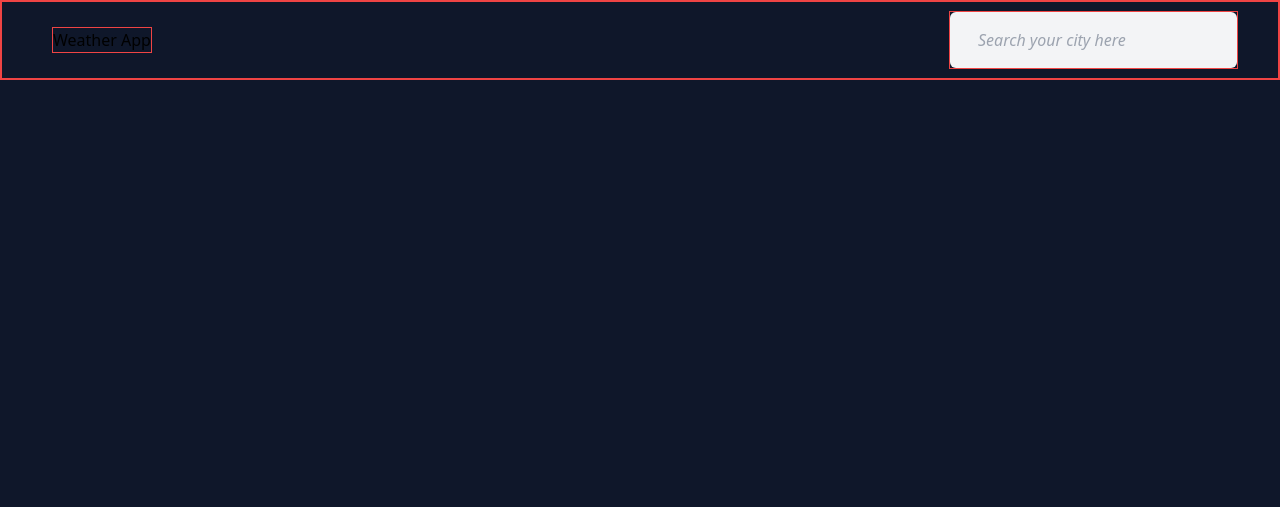
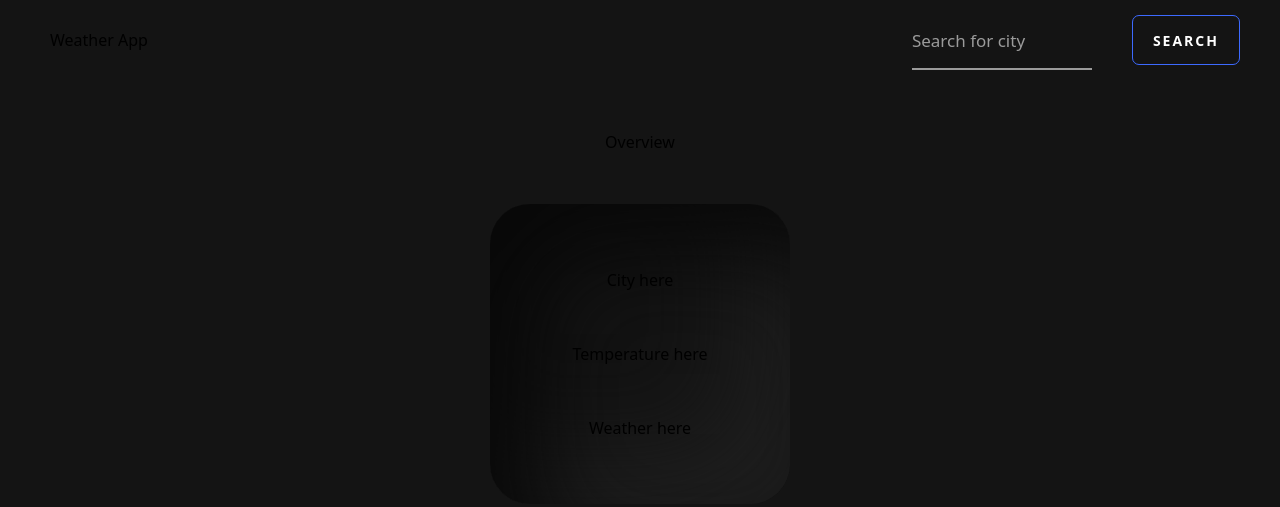
Before and after one commit to MJDevelops/weather_app, a website built with webpack: page index.html in a window 1280 px wide. Built offline with Linux system fonts and the light colour scheme.

Commit message:
Styling for nav and new weather content div

```diff
--- a/index.html
+++ b/index.html
@@ -12,12 +12,24 @@
     <div class="app-name">
       <p>Weather App</p>
     </div>
-    <div class="search">
-      <input type="text" placeholder="Search your city here">
+    <div class="form__group field">
+      <input type="input" class="form__field" placeholder="City" required="">
+      <label for="city" class="form__label">Search for city</label>
     </div>
+    <button class="search-btn">
+      Search
+    </button>
     <div class="dates">
 
     </div>
   </div>
+  <div id="weather">
+    <p class="overview">Overview</p>
+    <div class="weather-card-main">
+      <p class="city">City here</p>
+      <p class="temp">Temperature here</p>
+      <p class="weather">Weather here</p>
+    </div>
+  </div>
 </body>
 </html>
--- a/src/style.css
+++ b/src/style.css
@@ -3,29 +3,189 @@
 @import "tailwindcss/utilities";
 
 body {
-    @apply bg-slate-900;
+    background: #141414;
+    height: 100vh;
 }
 
 #nav {
-    @apply flex border-2 gap-10 border-red-500 h-[10vh] w-[100vw];
+    position: relative;
+    @apply flex gap-10 h-[10vh] w-[100vw];
 }
 
 #nav .app-name {
-    @apply flex self-center border justify-self-center border-red-500 ml-[50px];
+    @apply flex self-center justify-self-center ml-[50px];
 }
 
 #nav .dates {
     @apply flex flex-col;
 }
 
-#nav .search {
-    @apply flex self-center border border-red-500 ml-auto;
+.search-btn {
+    position: relative;
+    padding: 10px 20px;
+    border-radius: 7px;
+    border: 1px solid rgb(61, 106, 255);
+    height: 50px;
+    align-self: center;
+    font-size: 14px;
+    text-transform: uppercase;
+    font-weight: 600;
+    letter-spacing: 2px;
+    background: transparent;
+    color: #fff;
+    overflow: hidden;
+    box-shadow: 0 0 0 0 transparent;
+    -webkit-transition: all 0.2s ease-in;
+    -moz-transition: all 0.2s ease-in;
+    transition: all 0.2s ease-in;
 }
 
-#nav .search input {
-    @apply self-center placeholder:italic rounded-md h-[15px] bg-gray-100 p-7;
+.search-btn:hover {
+    background: rgb(61, 106, 255);
+    box-shadow: 0 0 30px 5px rgba(0, 142, 236, 0.815);
+    -webkit-transition: all 0.2s ease-out;
+    -moz-transition: all 0.2s ease-out;
+    transition: all 0.2s ease-out;
 }
 
-#nav .search input:focus {
-    @apply outline outline-black;
+.search-btn:hover::before {
+    -webkit-animation: sh02 0.5s 0s linear;
+    -moz-animation: sh02 0.5s 0s linear;
+    animation: sh02 0.5s 0s linear;
 }
+
+.search-btn::before {
+    content: '';
+    display: block;
+    width: 0px;
+    height: 86%;
+    position: absolute;
+    top: 7%;
+    left: 0%;
+    opacity: 0;
+    background: #fff;
+    box-shadow: 0 0 50px 30px #fff;
+    -webkit-transform: skewX(-20deg);
+    -moz-transform: skewX(-20deg);
+    -ms-transform: skewX(-20deg);
+    -o-transform: skewX(-20deg);
+    transform: skewX(-20deg);
+}
+
+@keyframes sh02 {
+    from {
+        opacity: 0;
+        left: 0%;
+    }
+
+    50% {
+        opacity: 1;
+    }
+
+    to {
+        opacity: 0;
+        left: 100%;
+    }
+}
+
+.search-btn:active {
+    box-shadow: 0 0 0 0 transparent;
+    -webkit-transition: box-shadow 0.2s ease-in;
+    -moz-transition: box-shadow 0.2s ease-in;
+    transition: box-shadow 0.2s ease-in;
+}
+
+.form__group {
+    position: relative;
+    padding: 20px 0 0;
+    margin-top: 8px;
+    margin-left: auto;
+    width: 100%;
+    max-width: 180px;
+}
+
+.form__field {
+    font-family: inherit;
+    width: 100%;
+    border: none;
+    border-bottom: 2px solid #9b9b9b;
+    outline: 0;
+    font-size: 17px;
+    color: #fff;
+    padding: 7px 0;
+    background: transparent;
+    transition: border-color 0.2s;
+}
+
+.form__field::placeholder {
+    color: transparent;
+}
+
+.form__field:placeholder-shown~.form__label {
+    font-size: 17px;
+    cursor: text;
+    top: 20px;
+}
+
+.form__label {
+    position: absolute;
+    top: 0;
+    display: block;
+    transition: 0.2s;
+    font-size: 17px;
+    color: #9b9b9b;
+    pointer-events: none;
+}
+
+.form__field:focus {
+    padding-bottom: 6px;
+    font-weight: 700;
+    border-width: 3px;
+    border-image: linear-gradient(to right, #116399, #38caef);
+    border-image-slice: 1;
+}
+
+.form__field:focus~.form__label {
+    position: absolute;
+    top: 0;
+    display: block;
+    transition: 0.2s;
+    font-size: 17px;
+    color: #38caef;
+    font-weight: 700;
+}
+
+/* reset input */
+.form__field:required,
+.form__field:invalid {
+    box-shadow: none;
+}
+
+
+#weather {
+    @apply flex flex-col;
+}
+
+#weather .overview {
+    align-self: center;
+    margin: 50px;
+}
+
+#weather .weather-card-main {
+    display: flex;
+    gap: 50px;
+    justify-content: center;
+    flex-direction: column;
+    width: 300px;
+    height: 300px;
+    align-self: center;
+    border-radius: 40px;
+    border-radius: 40px;
+    background: #141414;
+    box-shadow: inset 50px 50px 100px #080808,
+        inset -50px -50px 100px #202020;
+}
+
+#weather .weather-card-main p {
+    align-self: center;
+}
```
Also changed, not shown: dist/index.html, dist/main.js.
